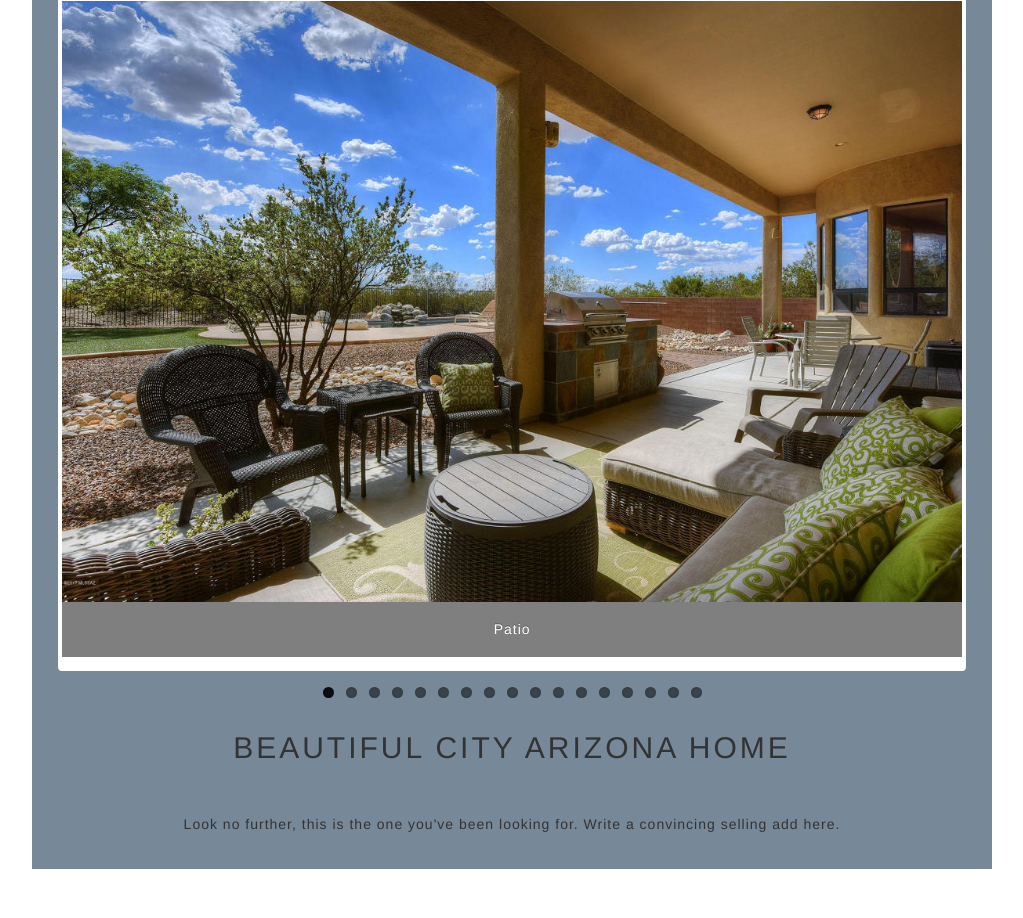
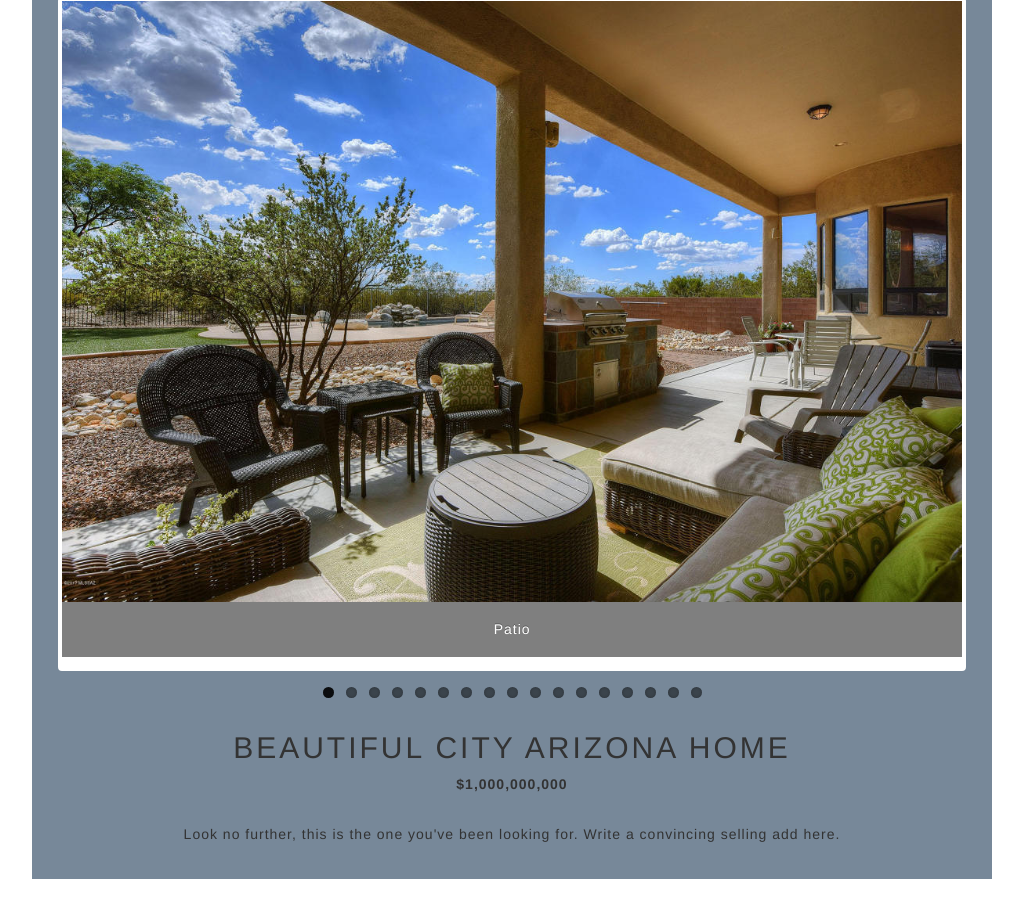
Before and after one commit to bexrebex/arizonahouse, a plain HTML site: page index.html in a window 1280 px wide. Shown: the part 254-1172 px from the top of the page, without its empty margins (128-1151 px from the left). Drawn offline with nearby package versions, Linux system fonts and the light colour scheme.

Commit message:
Added price and changed active tab in navbar

```diff
--- a/index.html
+++ b/index.html
@@ -149,8 +149,8 @@ and open the template in the editor.
             </div>
 
             <h2>Beautiful City Arizona Home</h2>
-            <br>
-            <p><br>
+            <p><strong>$1,000,000,000</strong></p><br>
+            <p>
                     Look no further, this is the one you've been looking for.
                     Write a convincing selling add here.
                 <br>
```
Also changed, not shown: html/about.html (+2 -2 lines), html/contact.html (+2 -2 lines).
